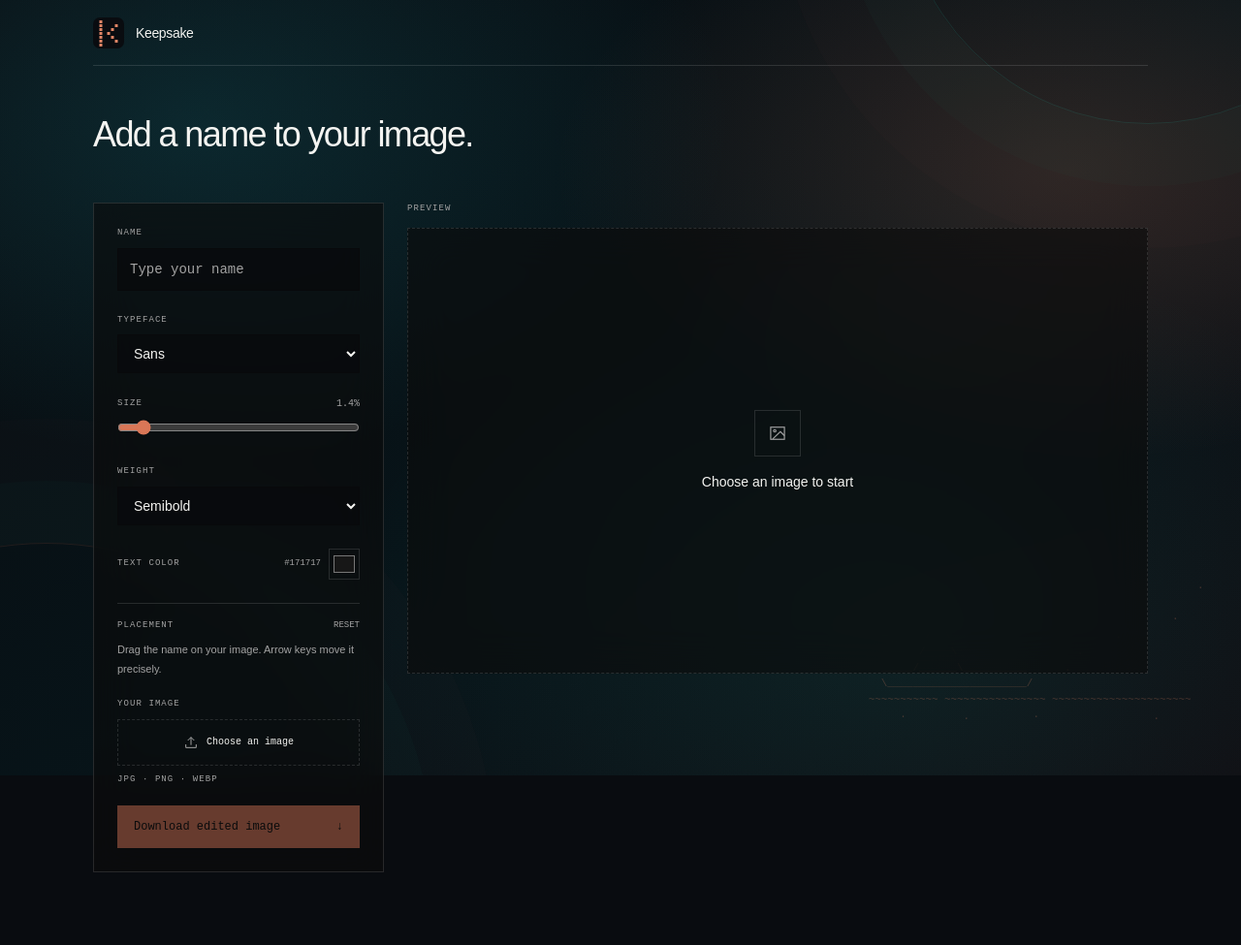
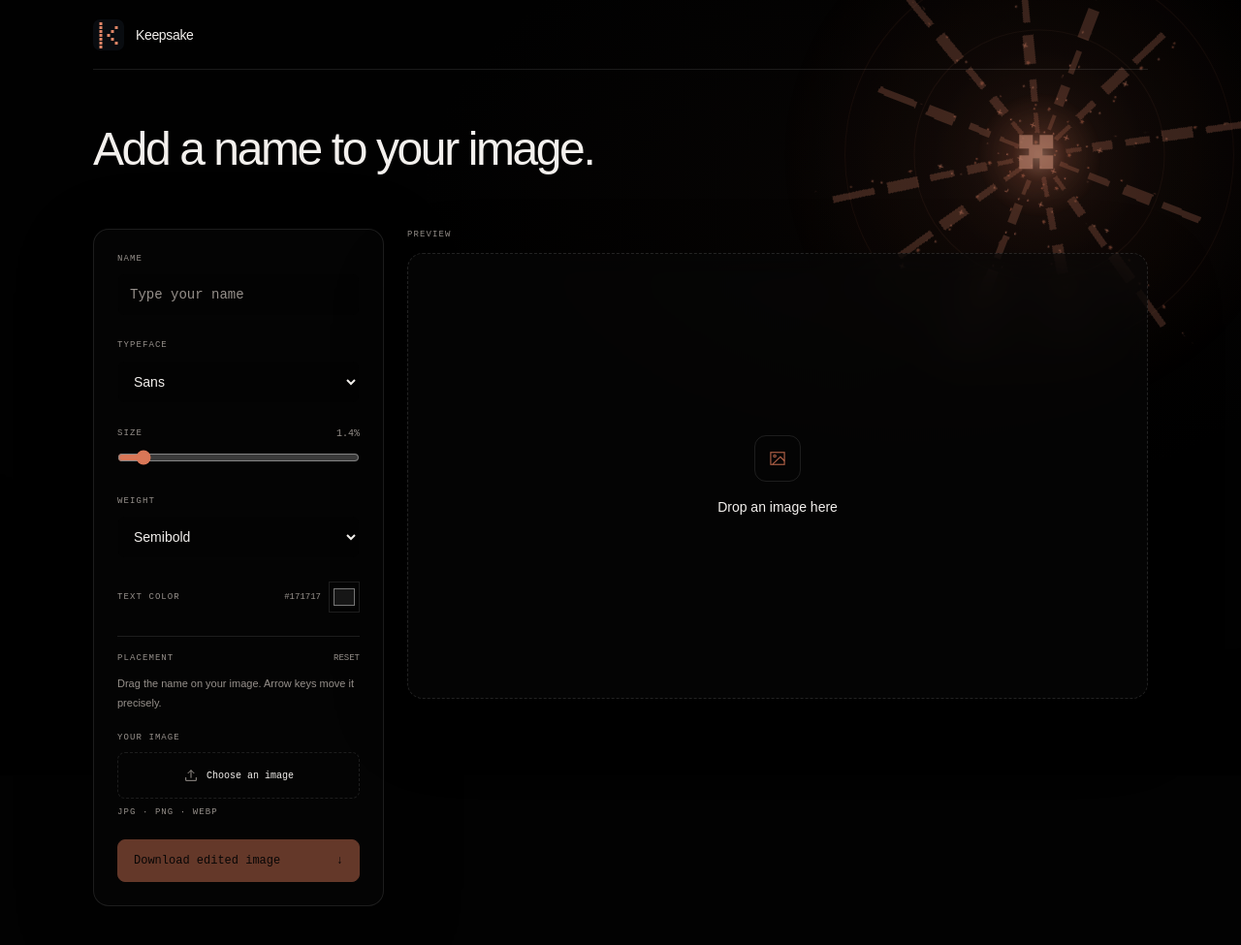
Before and after one commit to sajadxdp0/keepsake, an Astro site: page / in a window 1280 px wide. Shown: the whole page at 97% size. Before the commit the page ends 932 px from the top, so only its background shows below. Built offline with nearby package versions, Linux system fonts and the light colour scheme; Astro itself is replaced by a stand-in of ours.

Commit message:
style: add animated ASCII sunburst backdrop
- Build an original warm pixel-glyph scene with inline SVG and reduced-motion-safe CSS.
- Refine the editor surfaces with black glass, restrained terracotta accents, and consistent rounded controls.

```diff
--- /dev/null
+++ b/src/components/KeepsakeBackdrop.tsx
@@ -0,0 +1,76 @@
+export default function KeepsakeBackdrop() {
+  return (
+    <div aria-hidden="true" className="keepsake-backdrop">
+      <svg
+        className="keepsake-burst"
+        viewBox="-250 -250 500 500"
+        xmlns="http://www.w3.org/2000/svg"
+        focusable="false"
+      >
+        <defs>
+          <radialGradient id="keepsake-halo">
+            <stop offset="0" stopColor="#d97757" stopOpacity="0.2" />
+            <stop offset="0.4" stopColor="#d97757" stopOpacity="0.07" />
+            <stop offset="1" stopColor="#d97757" stopOpacity="0" />
+          </radialGradient>
+          <radialGradient id="keepsake-core-glow">
+            <stop offset="0" stopColor="#f2b69b" stopOpacity="0.85" />
+            <stop offset="0.42" stopColor="#d97757" stopOpacity="0.28" />
+            <stop offset="1" stopColor="#d97757" stopOpacity="0" />
+          </radialGradient>
+          <pattern id="keepsake-glyphs" width="32" height="32" patternUnits="userSpaceOnUse">
+            <text x="2" y="12" fill="#e2896b" fontFamily="monospace" fontSize="10">· + .</text>
+            <text x="10" y="28" fill="#d97757" fontFamily="monospace" fontSize="10">: * ·</text>
+          </pattern>
+          <mask id="keepsake-sun-mask" maskUnits="userSpaceOnUse" x="-250" y="-250" width="500" height="500">
+            <rect x="-250" y="-250" width="500" height="500" fill="black" />
+            <g fill="white">
+              <circle r="34" />
+              <path d="M-8-28 0-232 8-28Z" />
+              <path d="M-8-28 0-232 8-28Z" transform="rotate(30)" />
+              <path d="M-8-28 0-232 8-28Z" transform="rotate(60)" />
+              <path d="M-8-28 0-232 8-28Z" transform="rotate(90)" />
+              <path d="M-8-28 0-232 8-28Z" transform="rotate(120)" />
+              <path d="M-8-28 0-232 8-28Z" transform="rotate(150)" />
+              <path d="M-8-28 0-232 8-28Z" transform="rotate(180)" />
+              <path d="M-8-28 0-232 8-28Z" transform="rotate(210)" />
+              <path d="M-8-28 0-232 8-28Z" transform="rotate(240)" />
+              <path d="M-8-28 0-232 8-28Z" transform="rotate(270)" />
+              <path d="M-8-28 0-232 8-28Z" transform="rotate(300)" />
+              <path d="M-8-28 0-232 8-28Z" transform="rotate(330)" />
+            </g>
+          </mask>
+        </defs>
+
+        <circle r="240" fill="url(#keepsake-halo)" />
+        <circle r="174" fill="none" stroke="#d97757" strokeOpacity="0.08" />
+        <circle r="112" fill="none" stroke="#e2896b" strokeOpacity="0.08" />
+        <g className="keepsake-ray-field">
+          <rect x="-250" y="-250" width="500" height="500" fill="url(#keepsake-glyphs)" mask="url(#keepsake-sun-mask)" />
+          <g fill="#e2896b" fillOpacity="0.32" shapeRendering="crispEdges">
+            <path d="M-2-38h4v14h-4zm-2-28h8v18h-8zm1-34h6v22h-6zm-3-39h10v28h-10zm2-50h6v38h-6z" />
+            <path d="M-2-38h4v18h-4zm-1-30h6v20h-6zm-3-40h10v26h-10zm2-47h6v36h-6z" transform="rotate(25.2)" />
+            <path d="M-2-38h4v14h-4zm-2-28h8v18h-8zm1-34h6v22h-6zm-3-39h10v28h-10zm2-50h6v38h-6z" transform="rotate(60.8)" />
+            <path d="M-2-38h4v18h-4zm-1-30h6v20h-6zm-3-40h10v26h-10zm2-47h6v36h-6z" transform="rotate(91.5)" />
+            <path d="M-2-38h4v14h-4zm-2-28h8v18h-8zm1-34h6v22h-6zm-3-39h10v28h-10zm2-50h6v38h-6z" transform="rotate(123.3)" />
+            <path d="M-2-38h4v18h-4zm-1-30h6v20h-6zm-3-40h10v26h-10zm2-47h6v36h-6z" transform="rotate(148.4)" />
+            <path d="M-2-38h4v14h-4zm-2-28h8v18h-8zm1-34h6v22h-6zm-3-39h10v28h-10zm2-50h6v38h-6z" transform="rotate(181.2)" />
+            <path d="M-2-38h4v18h-4zm-1-30h6v20h-6zm-3-40h10v26h-10zm2-47h6v36h-6z" transform="rotate(213.5)" />
+            <path d="M-2-38h4v14h-4zm-2-28h8v18h-8zm1-34h6v22h-6zm-3-39h10v28h-10zm2-50h6v38h-6z" transform="rotate(237.1)" />
+            <path d="M-2-38h4v18h-4zm-1-30h6v20h-6zm-3-40h10v26h-10zm2-47h6v36h-6z" transform="rotate(271.7)" />
+            <path d="M-2-38h4v14h-4zm-2-28h8v18h-8zm1-34h6v22h-6zm-3-39h10v28h-10zm2-50h6v38h-6z" transform="rotate(299.5)" />
+            <path d="M-2-38h4v18h-4zm-1-30h6v20h-6zm-3-40h10v26h-10zm2-47h6v36h-6z" transform="rotate(334.1)" />
+          </g>
+        </g>
+        <circle className="keepsake-core-glow" r="56" fill="url(#keepsake-core-glow)" />
+        <path
+          d="M-18-18h12v12h-12zm18 0h12v12H0zm-18 18h12v12h-12zm18 0h12v12H0zm-9-9h12v12h-12z"
+          fill="#e9a184"
+          fillOpacity="0.78"
+          shapeRendering="crispEdges"
+        />
+      </svg>
+      <div className="keepsake-vignette" />
+    </div>
+  );
+}
--- a/src/components/KeepsakeStudio.tsx
+++ b/src/components/KeepsakeStudio.tsx
@@ -1,4 +1,5 @@
 import { useEffect, useRef, useState, type ChangeEvent, type DragEvent as ReactDragEvent, type PointerEvent as ReactPointerEvent, type KeyboardEvent } from "react";
+import KeepsakeBackdrop from "@/components/KeepsakeBackdrop";
 import { Button } from "@/components/ui/button";
 import { Input } from "@/components/ui/input";
 
@@ -219,40 +220,26 @@ export default function KeepsakeStudio() {
   }
 
   return (
-      <>
-      <div aria-hidden="true" className="wallpaper-scene">
-        <div className="wallpaper-glow wallpaper-glow-a" />
-        <div className="wallpaper-glow wallpaper-glow-b" />
-        <pre className="wallpaper-ascii">
-{String.raw`       .             .       ·                       .
-                  .                   .
-           /\                  .                 ·
-          /  \        .                 .
-         /    \                   .
-   _____/______\__________      .
-   \______________________/
- ~~~~~~~~~~~ ~~~~~~~~~~~~~~~~ ~~~~~~~~~~~~~~~~~~~~~~
-      ·         .          ·                  .`}
-        </pre>
-      </div>
-    <main className="relative z-10 mx-auto min-h-screen max-w-6xl px-5 pb-8 sm:px-8">
-      <header className="flex h-[68px] items-center justify-between border-b border-border">
+    <>
+      <KeepsakeBackdrop />
+      <main className="relative z-10 mx-auto min-h-screen max-w-6xl px-5 pb-10 sm:px-8">
+      <header className="flex h-[72px] items-center border-b border-white/10">
         <a href="#top" className="flex items-center gap-3 font-sans text-sm font-medium tracking-tight text-foreground">
           <img src="/keepsake-mark.svg" width="32" height="32" alt="" className="size-8" />
           <span>Keepsake</span>
         </a>
       </header>
 
-      <section id="top" className="py-9 sm:py-12">
+      <section id="top" className="py-10 sm:py-14">
         <div>
-          <h1 className="font-sans text-3xl font-medium leading-tight tracking-[-0.045em] text-foreground sm:text-4xl">
+          <h1 className="font-sans text-4xl font-medium leading-[1.08] tracking-[-0.05em] text-foreground sm:text-5xl">
             Add a name to your image.
           </h1>
         </div>
       </section>
 
       <section className="grid gap-6 lg:grid-cols-[300px_minmax(0,1fr)]" aria-label="Image editor">
-        <aside className="border border-border bg-card p-5 backdrop-blur-[22px] sm:p-6">
+        <aside className="rounded-2xl border border-white/10 bg-card p-5 shadow-[0_24px_80px_rgba(0,0,0,0.3)] backdrop-blur-[22px] sm:p-6">
           <div className="mb-6">
             <label htmlFor="name" className="mb-2 block font-mono text-[9px] tracking-[0.12em] text-muted-foreground">NAME</label>
             <Input
@@ -271,7 +258,7 @@ export default function KeepsakeStudio() {
               id="font-style"
               value={fontStyle}
               onChange={(event) => setFontStyle(event.target.value as FontStyle)}
-              className="h-10 w-full border border-input bg-input px-3 font-sans text-sm text-foreground outline-none focus-visible:border-ring focus-visible:ring-[3px] focus-visible:ring-ring/20"
+              className="h-11 w-full rounded-lg border border-input bg-input px-3 font-sans text-sm text-foreground outline-none focus-visible:border-ring focus-visible:ring-[3px] focus-visible:ring-ring/20"
             >
               <option value="sans">Sans</option>
               <option value="serif">Serif</option>
@@ -303,7 +290,7 @@ export default function KeepsakeStudio() {
               id="font-weight"
               value={fontWeight}
               onChange={(event) => setFontWeight(Number(event.target.value))}
-              className="h-10 w-full border border-input bg-input px-3 font-sans text-sm text-foreground outline-none focus-visible:border-ring focus-visible:ring-[3px] focus-visible:ring-ring/20"
+              className="h-11 w-full rounded-lg border border-input bg-input px-3 font-sans text-sm text-foreground outline-none focus-visible:border-ring focus-visible:ring-[3px] focus-visible:ring-ring/20"
             >
               <option value="400">Regular</option>
               <option value="500">Medium</option>
@@ -343,7 +330,7 @@ export default function KeepsakeStudio() {
 
           <div className="mb-5">
             <label htmlFor="photo" className="mb-2 block font-mono text-[9px] tracking-[0.12em] text-muted-foreground">{photo ? "CHANGE IMAGE" : "YOUR IMAGE"}</label>
-            <label htmlFor="photo" className="group flex min-h-12 cursor-pointer items-center justify-center gap-2 border border-dashed border-border px-3 py-3 font-mono text-[10px] text-foreground transition-colors hover:border-primary">
+            <label htmlFor="photo" className="group flex min-h-12 cursor-pointer items-center justify-center gap-2 rounded-lg border border-dashed border-border px-3 py-3 font-mono text-[10px] text-foreground transition-colors hover:border-primary">
               <svg viewBox="0 0 24 24" className="size-4 text-muted-foreground transition-colors group-hover:text-foreground" fill="none" stroke="currentColor" strokeWidth="1.5" aria-hidden="true"><path d="M12 16V4m0 0L7 9m5-5 5 5M4 15v5h16v-5" /></svg>
               <span>{photo ? "Choose another image" : "Choose an image"}</span>
               <input ref={fileInputRef} id="photo" type="file" accept="image/jpeg,image/png,image/webp" className="sr-only" onChange={handlePhotoChange} />
@@ -351,7 +338,7 @@ export default function KeepsakeStudio() {
             <p className="mt-2 font-mono text-[9px] tracking-[0.12em] text-muted-foreground">JPG · PNG · WEBP</p>
           </div>
 
-          <Button className="w-full justify-between px-4" onClick={downloadEditedImage} disabled={!photo || !name.trim() || loading}>
+          <Button className="w-full justify-between rounded-lg px-4" onClick={downloadEditedImage} disabled={!photo || !name.trim() || loading}>
             <span>{loading ? "Preparing image…" : "Download edited image"}</span><span aria-hidden="true">↓</span>
           </Button>
           {photo && (
@@ -381,17 +368,17 @@ export default function KeepsakeStudio() {
             <div
               onDragOver={(event) => event.preventDefault()}
               onDrop={handleDrop}
-              className="grid min-h-[340px] place-items-center border border-dashed border-border bg-card p-8 text-center backdrop-blur-[22px] sm:min-h-[460px]"
+              className="grid min-h-[340px] place-items-center rounded-2xl border border-dashed border-white/12 bg-card p-8 text-center shadow-[0_24px_80px_rgba(0,0,0,0.22)] backdrop-blur-[22px] sm:min-h-[460px]"
             >
               <div>
-                <div className="mx-auto mb-4 grid size-12 place-items-center border border-border text-muted-foreground">
+                <div className="mx-auto mb-4 grid size-12 place-items-center rounded-xl border border-white/10 text-primary/80">
                   <svg viewBox="0 0 24 24" className="size-5" fill="none" stroke="currentColor" strokeWidth="1.4" aria-hidden="true"><rect x="3.5" y="4.5" width="17" height="15" /><circle cx="8.5" cy="9" r="1.5" /><path d="m20.5 15-5-5L6 19" /></svg>
                 </div>
-                <p className="font-sans text-sm text-foreground">Choose an image to start</p>
+                <p className="font-sans text-sm text-foreground">Drop an image here</p>
               </div>
             </div>
           ) : (
-            <div className="border border-border bg-card p-3 backdrop-blur-[22px] sm:p-5">
+            <div className="rounded-2xl border border-white/10 bg-card p-3 shadow-[0_24px_80px_rgba(0,0,0,0.3)] backdrop-blur-[22px] sm:p-5">
               <div className="mb-3 flex min-w-0 items-center justify-between gap-3 font-mono text-[9px] text-muted-foreground">
                 <span className="truncate" title={photo.file.name}>{photo.file.name}</span>
                 <button type="button" onClick={removePhoto} className="shrink-0 text-muted-foreground transition-colors hover:text-foreground">REMOVE</button>
@@ -407,7 +394,7 @@ export default function KeepsakeStudio() {
                     src={photo.url}
                     alt="Uploaded image with name overlay preview"
                     draggable={false}
-                    className="block max-h-[68vh] max-w-full object-contain"
+                    className="block max-h-[68vh] max-w-full rounded-sm object-contain"
                   />
                   {name.trim() && (
                     <button
--- a/src/components/ui/button.tsx
+++ b/src/components/ui/button.tsx
@@ -3,7 +3,7 @@ import { cva, type VariantProps } from "class-variance-authority";
 import { cn } from "@/lib/utils";
 
 const buttonVariants = cva(
-  "inline-flex shrink-0 items-center justify-center gap-2 whitespace-nowrap border font-mono text-xs font-medium outline-none transition-[background-color,border-color,color,transform] duration-150 ease-out focus-visible:ring-2 focus-visible:ring-ring focus-visible:ring-offset-2 focus-visible:ring-offset-background disabled:pointer-events-none disabled:opacity-45 active:scale-[0.98]",
+  "inline-flex shrink-0 items-center justify-center gap-2 whitespace-nowrap rounded-lg border font-mono text-xs font-medium outline-none transition-[background-color,border-color,color,transform] duration-150 ease-out focus-visible:ring-2 focus-visible:ring-ring focus-visible:ring-offset-2 focus-visible:ring-offset-background disabled:pointer-events-none disabled:opacity-45 active:scale-[0.98]",
   {
     variants: {
       variant: {
--- a/src/components/ui/input.tsx
+++ b/src/components/ui/input.tsx
@@ -7,7 +7,7 @@ function Input({ className, type = "text", ...props }: React.ComponentProps<"inp
       type={type}
       data-slot="input"
       className={cn(
-        "h-11 w-full min-w-0 border border-input bg-input px-3 font-mono text-sm text-foreground outline-none transition-[border-color,box-shadow] duration-150 placeholder:text-muted-foreground focus-visible:border-ring focus-visible:ring-[3px] focus-visible:ring-ring/20 disabled:cursor-not-allowed disabled:opacity-50",
+        "h-11 w-full min-w-0 rounded-lg border border-input bg-input px-3 font-mono text-sm text-foreground outline-none transition-[border-color,box-shadow] duration-150 placeholder:text-muted-foreground focus-visible:border-ring focus-visible:ring-[3px] focus-visible:ring-ring/20 disabled:cursor-not-allowed disabled:opacity-50",
         className,
       )}
       {...props}
--- a/src/layouts/BaseLayout.astro
+++ b/src/layouts/BaseLayout.astro
@@ -17,7 +17,7 @@ const {
   <head>
     <meta charset="utf-8" />
     <meta name="viewport" content="width=device-width, initial-scale=1, viewport-fit=cover" />
-    <meta name="theme-color" content="#090c10" />
+    <meta name="theme-color" content="#020202" />
     <meta name="description" content={description} />
     <link rel="icon" type="image/svg+xml" href="/keepsake-mark.svg" />
     <title>{title}</title>
--- a/src/styles/global.css
+++ b/src/styles/global.css
@@ -19,84 +19,77 @@
 
 :root {
   color-scheme: dark;
-  --background: #090c10;
-  --foreground: #f4f4f1;
-  --card: rgba(12, 12, 12, 0.62);
-  --border: rgba(255, 255, 255, 0.12);
-  --input: rgba(8, 10, 12, 0.78);
-  --muted: rgba(255, 255, 255, 0.07);
-  --muted-foreground: #a3a3a3;
+  --background: #020202;
+  --foreground: #f3f0ed;
+  --card: rgba(8, 8, 8, 0.58);
+  --border: rgba(255, 255, 255, 0.1);
+  --input: rgba(4, 4, 4, 0.82);
+  --muted: rgba(255, 255, 255, 0.055);
+  --muted-foreground: #96908b;
   --primary: #d97757;
-  --primary-foreground: #0c0c0c;
-  --ring: #e08566;
+  --primary-foreground: #0c0908;
+  --ring: #e2896b;
 }
 
-.wallpaper-scene {
+.keepsake-backdrop {
   position: fixed;
   z-index: 0;
   inset: 0;
   overflow: hidden;
   pointer-events: none;
   background:
-    radial-gradient(ellipse at 16% 16%, rgba(25, 132, 145, 0.22), transparent 36%),
-    radial-gradient(ellipse at 86% 22%, rgba(217, 119, 87, 0.18), transparent 34%),
-    radial-gradient(ellipse at 72% 82%, rgba(45, 212, 191, 0.09), transparent 44%),
-    linear-gradient(145deg, #090c10 0%, #071419 54%, #100d12 100%);
+    radial-gradient(ellipse at 73% 26%, rgba(37, 23, 18, 0.18), transparent 38%),
+    #020202;
 }
 
-.wallpaper-glow {
+.keepsake-burst {
   position: absolute;
-  width: 32rem;
-  aspect-ratio: 1;
-  border: 1px solid rgba(45, 212, 191, 0.12);
-  border-radius: 50%;
-  box-shadow: 0 0 0 4rem rgba(45, 212, 191, 0.015), 0 0 0 8rem rgba(217, 119, 87, 0.012);
+  top: -8rem;
+  right: -5rem;
+  width: min(50vw, 36rem);
+  height: auto;
+  opacity: 0.74;
 }
 
-.wallpaper-glow-a {
-  top: -24rem;
-  right: -10rem;
+.keepsake-ray-field {
+  transform-box: fill-box;
+  transform-origin: center;
+  animation: keepsake-orbit 96s linear infinite;
 }
 
-.wallpaper-glow-b {
-  bottom: -27rem;
-  left: -18rem;
-  width: 42rem;
-  border-color: rgba(217, 119, 87, 0.12);
+.keepsake-core-glow {
+  animation: keepsake-breathe 8s ease-in-out infinite;
 }
 
-.wallpaper-ascii {
+.keepsake-vignette {
   position: absolute;
-  right: max(3vw, 1rem);
-  bottom: 3rem;
-  margin: 0;
-  color: rgba(224, 133, 102, 0.26);
-  font: 500 clamp(0.68rem, 0.75vw, 0.8rem)/1.55 "JetBrains Mono Variable", monospace;
-  white-space: pre;
-  user-select: none;
-  text-shadow: 0 0 22px rgba(217, 119, 87, 0.12);
-  animation: wallpaper-float 22s ease-in-out infinite;
+  inset: 0;
+  background:
+    radial-gradient(ellipse at 76% 22%, transparent 0%, rgba(0, 0, 0, 0.12) 42%, rgba(0, 0, 0, 0.62) 100%),
+    linear-gradient(180deg, transparent 48%, rgba(0, 0, 0, 0.46));
 }
 
-@keyframes wallpaper-float {
-  0%, 100% { transform: translateY(0); }
-  50% { transform: translateY(-8px); }
+@keyframes keepsake-orbit {
+  to { transform: rotate(360deg); }
+}
+
+@keyframes keepsake-breathe {
+  0%, 100% { opacity: 0.5; }
+  50% { opacity: 0.88; }
 }
 
 @media (max-width: 640px) {
-  .wallpaper-ascii {
-    right: 1rem;
-    bottom: 1rem;
-    opacity: 0.6;
+  .keepsake-burst {
+    top: 0.5rem;
+    right: -12vw;
+    width: min(100vw, 34rem);
+    opacity: 0.52;
   }
 }
 
 @media (prefers-reduced-motion: reduce) {
-  html {
-    scroll-behavior: auto;
-  }
-
-  .wallpaper-ascii {
+  .keepsake-ray-field,
+  .keepsake-core-glow {
     animation: none;
   }
 }
```
Also changed, not shown: README.md.
